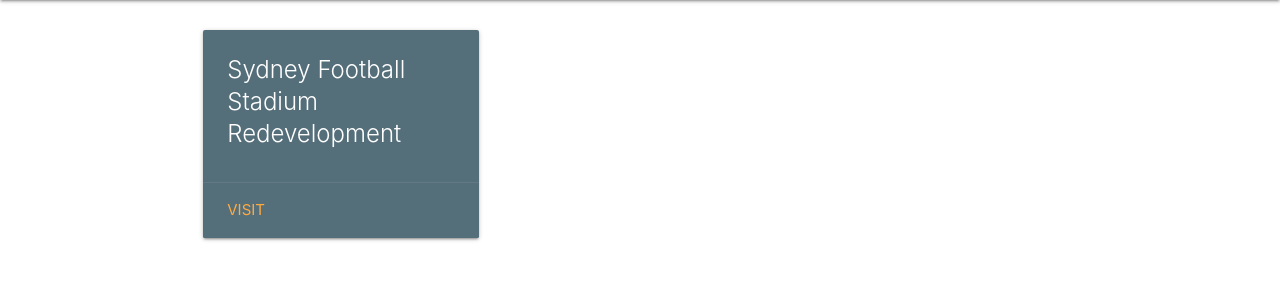
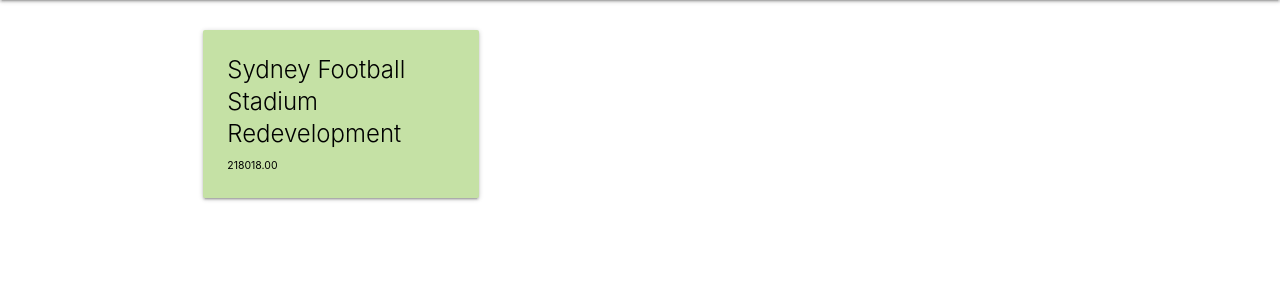
Before and after one commit to wilham7/django_website, a Django app: page /dregister/ in a window 1280 px wide. Shown: the part 64-364 px from the top of the page. Run offline with Django 3.2, Linux system fonts and the light colour scheme; data comes from the database, SQL or seed files in the repository; both versions use the stored data as it was after the commit; parts of the project's set-up code (start-up, migrations or seed data) failed here and were passed over; some libraries are stand-ins or nearby versions.

Commit message:
Backup of working url structure

```diff
--- a/myvidsite/drawingregister/models.py
+++ b/myvidsite/drawingregister/models.py
@@ -171,9 +171,6 @@ class Drawings(models.Model):
 
 	class Meta:
 		verbose_name_plural = "Drawings"
-#		verbose_name = "Drawing"
-
-
 	def __str__(self):
 	    return self.drawingNumber()
 
--- a/myvidsite/drawingregister/templates/drawingregister/home.html
+++ b/myvidsite/drawingregister/templates/drawingregister/home.html
@@ -5,18 +5,17 @@
     <div class="row">
         {% for p in pjs %}
             <div class="col s12 m6 l4">
-          <div class="card blue-grey darken-1">
-            <div class="card-content white-text">
+                <a href="{{p.number}}">
+                    <div class="card light-green lighten-3">
+                        <div class="card-content black-text">
                             <span class="card-title">{{p.name}}</span>
-              <p style="font-size:70%">{{test}}</p>
-              <p>{{test2}}</p>
-            </div>
-            <div class="card-action">
-              <a href="#">Visit</a>
+                            <p style="font-size:70%">{{p.number}}</p>
                         </div>
                     </div>
+                </a>
             </div>
         {% endfor %}
     </div>
 
+
 {% endblock %}
--- a/myvidsite/drawingregister/templates/drawingregister/projects.html
+++ b/myvidsite/drawingregister/templates/drawingregister/single_project.html
@@ -1,7 +1,6 @@
 {% extends "drawingregister/header.html" %}
 
 {% block content %}
-
     <div class="row">
         <div class="col s12 m6 l6">
             <a href="drawings/">
@@ -27,5 +26,4 @@
     </div>
 
 
-
 {% endblock %}
--- a/myvidsite/drawingregister/urls.py
+++ b/myvidsite/drawingregister/urls.py
@@ -26,12 +26,14 @@ router.register(r'submissions_set', views.SubmissionViewSet)
 app_name = "drawingregister"
 
 urlpatterns = [
-	path("", views.projects, name="projects"),
+	path("", views.home, name="home"),
     path("drawings/", views.drawings, name="drawings"),
     path("drawings/<str:single_slug>/", views.single_drawing, name="single_drawing"),
     path("submissions/", views.submissions, name="submissions"),
     path("submissions/<single_slug>", views.single_submission, name="single_submission"),
     path("submissions/open_file_path/<str:file_path>", views.open_file_path, name="open_file_path"),
+
+    path("<str:pj_slug>", views.single_project, name="single_project"),
 
 
 
--- a/myvidsite/drawingregister/views.py
+++ b/myvidsite/drawingregister/views.py
@@ -123,11 +123,17 @@ def single_drawing(request, single_slug):
 	else:
 		return HttpResponse(f"{single_slug} couldn't be found in the database.")
 
-def projects(request):
+def home(request):
 	pjs = Projects.objects.all()
 	return render(request=request,
 				  template_name="drawingregister/home.html",
 				  context={"pjs":pjs})
+
+def single_project(request, pj_slug):
+	return render(request=request,
+				  template_name="drawingregister/single_project.html",
+				  context={"number":pj_slug})
+
 
 def open_file_path(request, file_path):
 
```
Also changed, not shown: myvidsite/drawingregister/templates/drawingregister/submissions - Copy.html (added, +18 -0 lines), myvidsite/db.sqlite3. Lines whose indentation alone changed are shown as unchanged.
